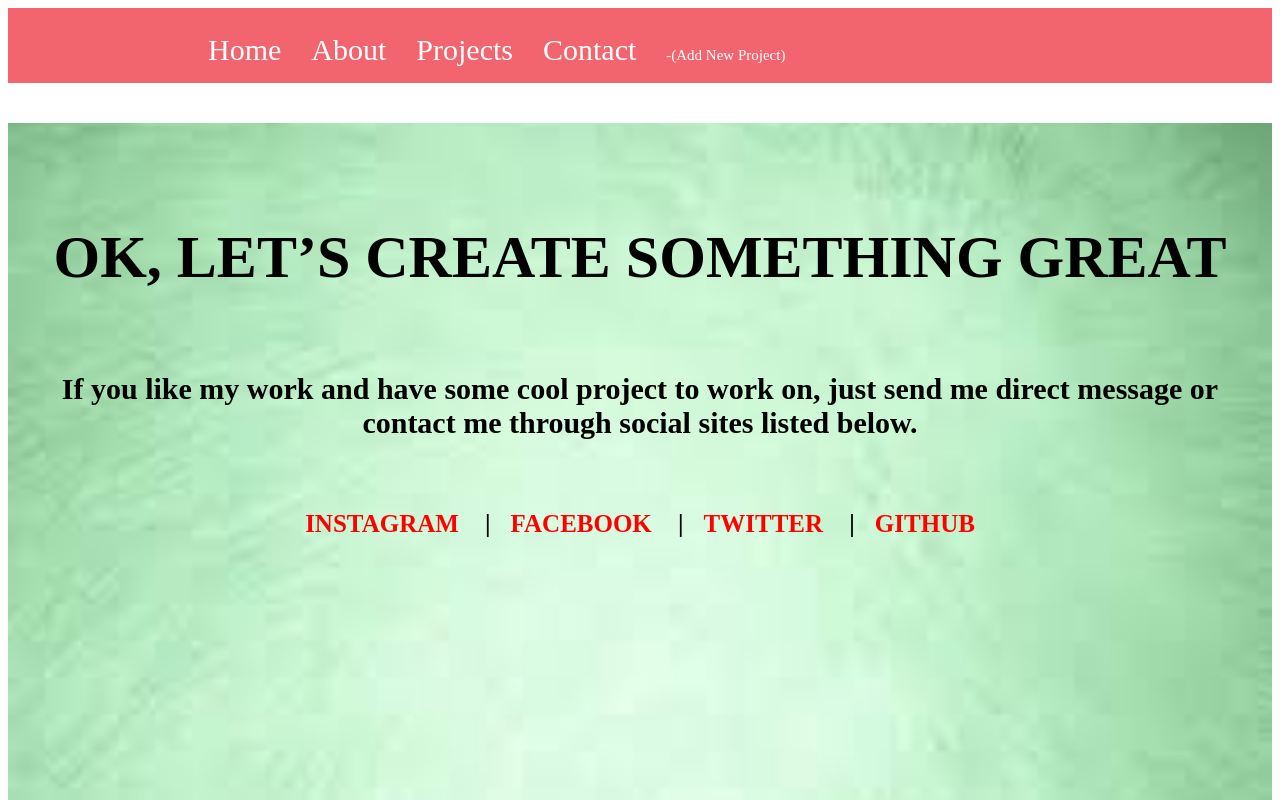
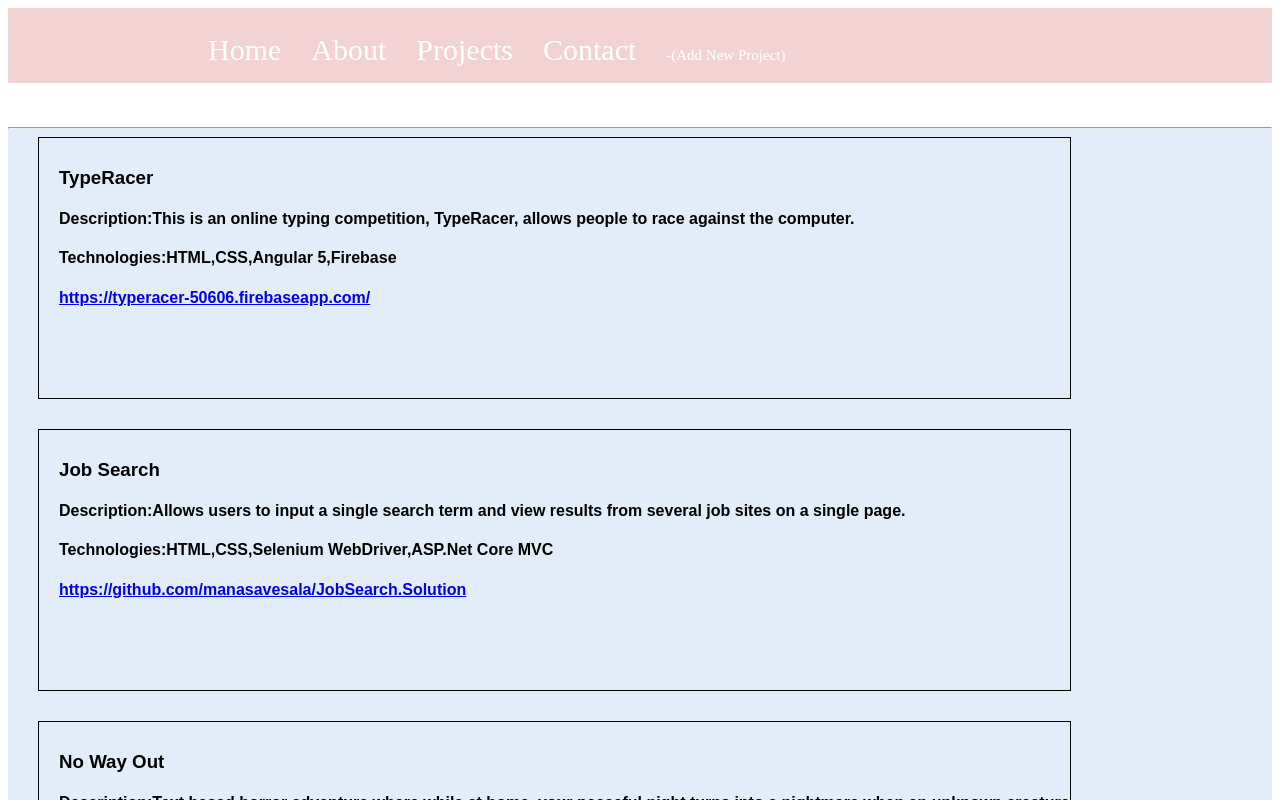
Before and after one commit to manasavesala/Portfolio-React, a React app: page /#/projects in a window 1280 px wide. Before the commit this address led to /#/contact. Shown: the top 800 px of the page. Built offline with nearby package versions, Linux system fonts and the light colour scheme.

Commit message:
Working on New Project component

```diff
--- a/package.json
+++ b/package.json
@@ -15,7 +15,8 @@
     "react": "^15.5.4",
     "react-dom": "^15.5.4",
     "react-router-dom": "^4.0.0",
-    "styled-jsx": "^3.2.1"
+    "styled-jsx": "^3.2.1",
+    "uuid": "^3.2.1"
   },
   "devDependencies": {
     "babel-core": "^6.24.1",
--- a/src/components/App.jsx
+++ b/src/components/App.jsx
@@ -69,7 +69,7 @@ class App extends React.Component {
           <Route  path='/contact' component={Contact} />
           <Route  path='/about' component={About} />
           <Route component={Error404} />
-          <Route  path='/addproject' component={NewProject} onNewProjectCreation={this.handleAddingNewProjectToList}/>
+          <Route  path='/new' component={NewProject} onNewProjectCreation={this.handleAddingNewProjectToList}/>
         </Switch>
       </div>
     );
--- a/src/components/Contact.jsx
+++ b/src/components/Contact.jsx
@@ -1,3 +1,4 @@
+
 import React from 'react';
 import bg from '../assets/images/bg3.jpg';
 
--- a/src/components/Header.jsx
+++ b/src/components/Header.jsx
@@ -3,7 +3,7 @@ import { Link } from 'react-router-dom';
 
 function Header(){
   var headerStyle={
-    backgroundColor:'#f2656f',
+    backgroundColor:'#f2d2d2',
     height:'50px',
     paddingTop:'25px',
     paddingLeft: '200px'
@@ -19,7 +19,7 @@ function Header(){
       <a style={astyle}><Link style={{textDecoration: 'none', color: 'white'}} to="/about">About</Link></a>
       <a style={astyle}><Link style={{textDecoration: 'none', color: 'white'}} to="/projects">Projects</Link></a>
       <a style={astyle}><Link style={{textDecoration: 'none', color: 'white'}} to="/contact">Contact</Link></a>
-      <a style={astyle}><Link style={{textDecoration: 'none', color: 'white', fontSize:'15px'}} to="/addproject">-(Add New Project)</Link></a>
+      <a style={astyle}><Link style={{textDecoration: 'none', color: 'white', fontSize:'15px'}} to='/new'>-(Add New Project)</Link></a>
     </div>
   );
 }
```
Also changed, not shown: 1 other file (tests, documents, lock files or other folders).
